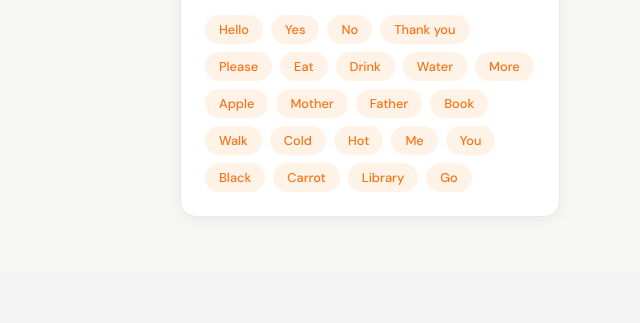
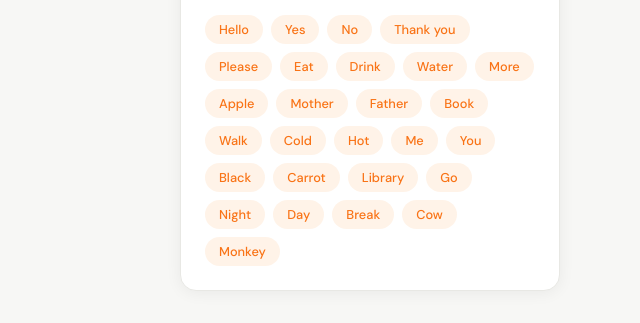
Before and after one commit to qasim-a/sign-language-track, a Flask app: page / in a window 1280 px wide. Shown: the part 528-851 px from the top of the page, without its empty margins (640-1280 px from the left). Before the commit the page ends 745 px from the top, so only its background shows below. Run offline with Flask 3, Linux system fonts and the light colour scheme; data that the repository does not hold is empty.

Commit message:
Add night, day, break, cow, monkey signs (27 total)
- Record ~70 sequences each for night, day, break, monkey
- Record 50 clean sequences for cow (no messy needed)
- Update SIGNS list across app.py, train.py, preprocess.py
- Update supported signs display in templates/index.html
- Update test mode sign list in main.js

```diff
--- a/app.py
+++ b/app.py
@@ -10,7 +10,7 @@ import time
 
 app = Flask(__name__)
 
-SIGNS = ["hello", "yes", "no", "nothing", "thank you", "please", "eat", "drink", "water", "more", "apple", "mother", "father", "book", "walk", "cold", "hot", "me", "you", "black", "carrot", "go"]
+SIGNS = ["hello", "yes", "no", "nothing", "thank you", "please", "eat", "drink", "water", "more", "apple", "mother", "father", "book", "walk", "cold", "hot", "me", "you", "black", "carrot", "go", "night", "day", "break", "cow", "monkey"]
 SEQUENCE_LENGTH = 30
 
 class ASLModel(nn.Module):
--- a/src/collect_data.py
+++ b/src/collect_data.py
@@ -13,9 +13,9 @@ mp_draw = mp.solutions.drawing_utils
 # Filenames will automatically reflect the mode:
 #   clean: seq_clean_000.npy, seq_clean_001.npy ...
 #   messy: seq_messy_000.npy, seq_messy_001.npy ...
-MESSY = False
+MESSY = True
 
-SIGNS = ["more", "go"]
+SIGNS = ["monkey"]
 SEQUENCES = 20     # number of sequences to record per sign in this session
 FRAMES = 30        # frames per sequence — must match model input (do not change)
 CAMERA = 0          # camera index — change to 1 if using external webcam
--- a/src/preprocess.py
+++ b/src/preprocess.py
@@ -1,7 +1,7 @@
 import numpy as np
 import os
 
-SIGNS = ["hello", "yes", "no", "nothing", "thank you", "please", "eat", "drink", "water", "more", "apple", "mother", "father", "book", "walk", "cold", "hot", "me", "you", "black", "carrot", "go"]
+SIGNS = ["hello", "yes", "no", "nothing", "thank you", "please", "eat", "drink", "water", "more", "apple", "mother", "father", "book", "walk", "cold", "hot", "me", "you", "black", "carrot", "go", "night", "day", "break", "cow", "monkey"]
 
 X = []
 y = []
--- a/src/train.py
+++ b/src/train.py
@@ -6,7 +6,7 @@ from sklearn.metrics import confusion_matrix
 import seaborn as sns
 import matplotlib.pyplot as plt
 
-SIGNS = ["hello", "yes", "no", "nothing", "thank you", "please", "eat", "drink", "water", "more", "apple", "mother", "father", "book", "walk", "cold", "hot", "me", "you", "black", "carrot", "go"]
+SIGNS = ["hello", "yes", "no", "nothing", "thank you", "please", "eat", "drink", "water", "more", "apple", "mother", "father", "book", "walk", "cold", "hot", "me", "you", "black", "carrot", "go", "night", "day", "break", "cow", "monkey"]
 
 X = np.load("data/X.npy")
 y = np.load("data/y.npy")
--- a/static/js/main.js
+++ b/static/js/main.js
@@ -69,7 +69,7 @@ setInterval(updatePrediction, 150);
 
 // ─── Test Mode ────────────────────────────────────────────────────────────────
 
-const ALL_SIGNS = ["hello", "yes", "no", "thank you", "please", "eat", "drink", "water", "more", "apple", "mother", "father", "book", "walk", "cold", "hot", "me", "you", "black", "carrot", "go"];
+const ALL_SIGNS = ["hello", "yes", "no", "thank you", "please", "eat", "drink", "water", "more", "apple", "mother", "father", "book", "walk", "cold", "hot", "me", "you", "black", "carrot", "go", "night", "day", "break", "cow", "monkey"];
 const ATTEMPTS_ALL    = 6;   // attempts per sign when testing all signs
 const ATTEMPTS_CUSTOM = 9;   // attempts per sign when testing a custom selection
 const RESULT_DISPLAY_MS = 1200;
--- a/templates/index.html
+++ b/templates/index.html
@@ -382,6 +382,18 @@
                     <span class="tag">Carrot</span>
                     <span class="tag">Library</span>
                     <span class="tag">Go</span>
+                    <span class="tag">Night</span>
+                    <span class="tag">Day</span>
+                    <span class="tag">Break</span>
+                    <span class="tag">Cow</span>
+                    <span class="tag">Monkey</span>
+
+
+
+
+
+
+
 
 
 
```
